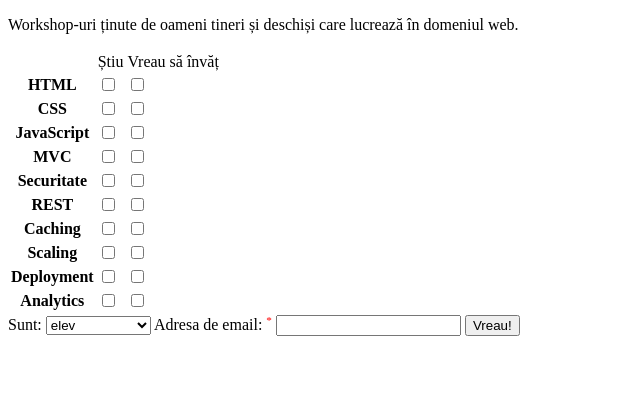
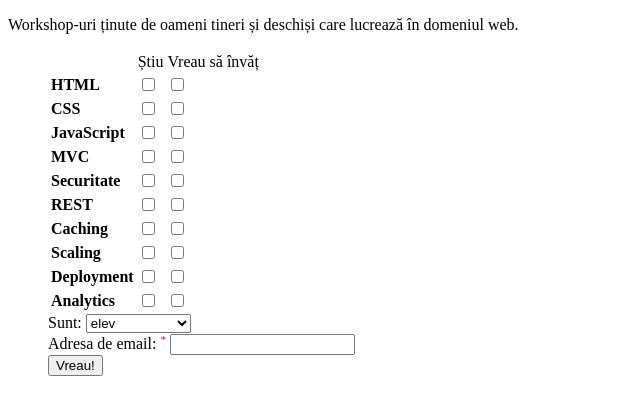
Before and after one commit to rosedu/web-workshops, a Flask app: page / in a window 1280 px wide. Shown: the top 415 px of the page, without its empty margins (0-640 px from the left). Run offline with Flask 2, Linux system fonts and the light colour scheme; some libraries are stand-ins or nearby versions.

Commit message:
lay out the form using ul>li

```diff
--- a/static/style.css
+++ b/static/style.css
@@ -1,3 +1,7 @@
+ul.form-layout {
+  list-style: none;
+}
+
 .required-field {
   color: red;
   vertical-align: super;
--- a/templates/index.html
+++ b/templates/index.html
@@ -17,6 +17,8 @@
 
 <form action="/signup" method="post" name="signup">
 
+<ul class="form-layout">
+  <li>
     <table>
 
       <thead>
@@ -36,28 +38,34 @@
       {% endfor %}
 
     </table>
+  </li>
 
+  <li>
     <label for="form-sunt">Sunt:</label>
     <select id="form-sunt" name="sunt">
       <option value="elev">elev</option>
       <option value="student">student</option>
       <option value="etc">absolvent, etc</option>
     </select>
+  </li>
 
-  <div id="form-student-extra" style="display: none;">
+  <li id="form-student-extra" style="display: none;">
     <label for="form-facultate">Facultate</label>
     <input id="form-facultate" name="facultate">
 
     <label for="form-an">An</label>
     <input id="form-an" name="an">
-  </div>
+  </li>
 
+  <li>
     <label for="form-email">Adresa de email:</label>
     <span class="required-field">*</span>
     <input id="form-email" name="email">
+  </li>
 
+  <li>
     <input type="submit" value="Vreau!">
-
+  </li>
 </form>
 
 <script>
```
Lines whose indentation alone changed are shown as unchanged.
